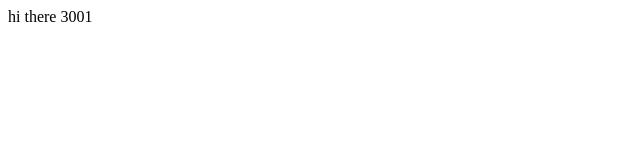
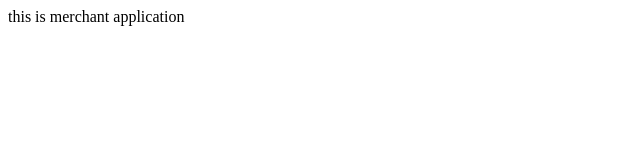
Before and after one commit to rookiedevs07/E-Wallet, a Next.js app in the folder apps/merchant-app/: page / in a window 1280 px wide. Shown: the top 160 px of the page, without its empty margins (0-640 px from the left). Built offline with nearby package versions, Linux system fonts and the light colour scheme.

Commit message:
merchant chnages

```diff
--- a/apps/merchant-app/app/page.tsx
+++ b/apps/merchant-app/app/page.tsx
@@ -3,5 +3,5 @@ import { Button } from "@repo/ui/button";
 import styles from "./page.module.css";
 
 export default function Home() {
-  return <div>hi there 3001</div>;
+  return <div>this is merchant application </div>;
 }
```
